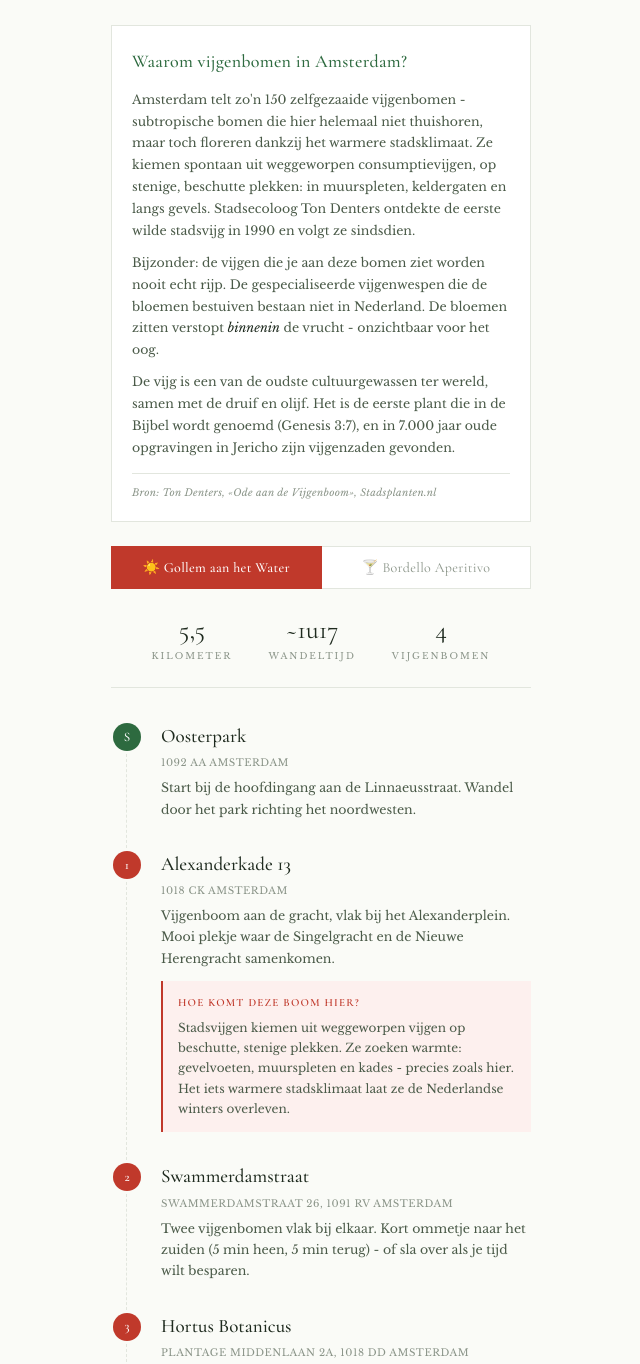
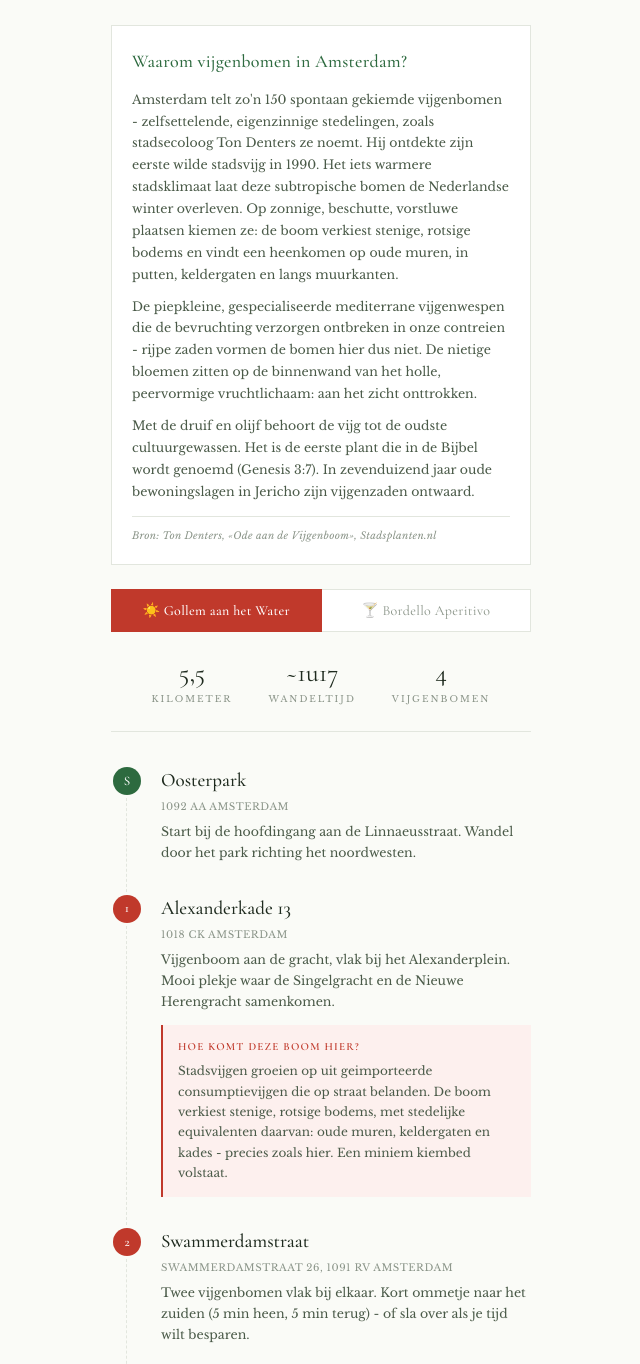
Before and after one commit to jonasvandepoel-rgb/Wandelroute, a plain HTML site: page index.html in a window 1280 px wide. Shown: the part 274-1638 px from the top of the page, without its empty margins (319-959 px from the left). Drawn offline with nearby package versions, Linux system fonts and the light colour scheme.

Commit message:
Add files via upload

```diff
--- a/index.html
+++ b/index.html
@@ -370,9 +370,9 @@
 
 <div class="intro">
   <h2>Waarom vijgenbomen in Amsterdam?</h2>
-  <p>Amsterdam telt zo'n 150 zelfgezaaide vijgenbomen - subtropische bomen die hier helemaal niet thuishoren, maar toch floreren dankzij het warmere stadsklimaat. Ze kiemen spontaan uit weggeworpen consumptievijgen, op stenige, beschutte plekken: in muurspleten, keldergaten en langs gevels. Stadsecoloog Ton Denters ontdekte de eerste wilde stadsvijg in 1990 en volgt ze sindsdien.</p>
-  <p>Bijzonder: de vijgen die je aan deze bomen ziet worden nooit echt rijp. De gespecialiseerde vijgenwespen die de bloemen bestuiven bestaan niet in Nederland. De bloemen zitten verstopt <em>binnenin</em> de vrucht - onzichtbaar voor het oog.</p>
-  <p>De vijg is een van de oudste cultuurgewassen ter wereld, samen met de druif en olijf. Het is de eerste plant die in de Bijbel wordt genoemd (Genesis 3:7), en in 7.000 jaar oude opgravingen in Jericho zijn vijgenzaden gevonden.</p>
+  <p>Amsterdam telt zo'n 150 spontaan gekiemde vijgenbomen - zelfsettelende, eigenzinnige stedelingen, zoals stadsecoloog Ton Denters ze noemt. Hij ontdekte zijn eerste wilde stadsvijg in 1990. Het iets warmere stadsklimaat laat deze subtropische bomen de Nederlandse winter overleven. Op zonnige, beschutte, vorstluwe plaatsen kiemen ze: de boom verkiest stenige, rotsige bodems en vindt een heenkomen op oude muren, in putten, keldergaten en langs muurkanten.</p>
+  <p>De piepkleine, gespecialiseerde mediterrane vijgenwespen die de bevruchting verzorgen ontbreken in onze contreien - rijpe zaden vormen de bomen hier dus niet. De nietige bloemen zitten op de binnenwand van het holle, peervormige vruchtlichaam: aan het zicht onttrokken.</p>
+  <p>Met de druif en olijf behoort de vijg tot de oudste cultuurgewassen. Het is de eerste plant die in de Bijbel wordt genoemd (Genesis 3:7). In zevenduizend jaar oude bewoningslagen in Jericho zijn vijgenzaden ontwaard.</p>
   <span class="source">Bron: Ton Denters, &laquo;Ode aan de Vijgenboom&raquo;, Stadsplanten.nl</span>
 </div>
 
@@ -407,7 +407,7 @@
     <div class="stop-desc">Vijgenboom aan de gracht, vlak bij het Alexanderplein. Mooi plekje waar de Singelgracht en de Nieuwe Herengracht samenkomen.</div>
     <div class="note">
       <span class="note-label">Hoe komt deze boom hier?</span>
-      Stadsvijgen kiemen uit weggeworpen vijgen op beschutte, stenige plekken. Ze zoeken warmte: gevelvoeten, muurspleten en kades - precies zoals hier. Het iets warmere stadsklimaat laat ze de Nederlandse winters overleven.
+      Stadsvijgen groeien op uit geimporteerde consumptievijgen die op straat belanden. De boom verkiest stenige, rotsige bodems, met stedelijke equivalenten daarvan: oude muren, keldergaten en kades - precies zoals hier. Een miniem kiembed volstaat.
     </div>
   </div>
 </div>
@@ -460,7 +460,7 @@
     <div class="stop-desc">Vijgenboom langs het water, tussen de historische pakhuizen. Het Entrepotdok was ooit het grootste opslagcomplex van Europa.</div>
     <div class="note">
       <span class="note-label">Vijgenspotting</span>
-      Let op het blad: groot, vijflobbig, stug en ruw. In april verschijnen de bladeren en kun je al kleine groene vijgjes aan de takken zien zitten. De boom kan tot 4 meter hoog worden en stoelt breed uit, zelfs vanuit een miniem kiembed.
+      Het blad komt in april te voorschijn: tamelijk groot, vijflobbig, stug en ruw. De grillige groeivorm met lenige, kronkelende takken is kenmerkend - de boom strekt zich tot 4 meter hoog en stoelt ook breed uit. Al voordat het blad verschijnt, zitten de toekomstige vijgen als glimmende, hardgroene knoppen aan de dikke takken.
     </div>
   </div>
 </div>
@@ -507,7 +507,7 @@
     <div class="stop-desc">Vijgenboom aan de gracht, vlak bij het Alexanderplein. Mooi plekje waar de Singelgracht en de Nieuwe Herengracht samenkomen.</div>
     <div class="note">
       <span class="note-label">Hoe komt deze boom hier?</span>
-      Stadsvijgen kiemen uit weggeworpen vijgen op beschutte, stenige plekken. Ze zoeken warmte: gevelvoeten, muurspleten en kades - precies zoals hier. Het iets warmere stadsklimaat laat ze de Nederlandse winters overleven.
+      Stadsvijgen groeien op uit geimporteerde consumptievijgen die op straat belanden. De boom verkiest stenige, rotsige bodems, met stedelijke equivalenten daarvan: oude muren, keldergaten en kades - precies zoals hier. Een miniem kiembed volstaat.
     </div>
   </div>
 </div>
@@ -560,7 +560,7 @@
     <div class="stop-desc">Vijgenboom langs het water, tussen de historische pakhuizen. Het Entrepotdok was ooit het grootste opslagcomplex van Europa.</div>
     <div class="note">
       <span class="note-label">Vijgenspotting</span>
-      Let op het blad: groot, vijflobbig, stug en ruw. In april verschijnen de bladeren en kun je al kleine groene vijgjes aan de takken zien zitten. De boom kan tot 4 meter hoog worden en stoelt breed uit, zelfs vanuit een miniem kiembed.
+      Het blad komt in april te voorschijn: tamelijk groot, vijflobbig, stug en ruw. De grillige groeivorm met lenige, kronkelende takken is kenmerkend - de boom strekt zich tot 4 meter hoog en stoelt ook breed uit. Al voordat het blad verschijnt, zitten de toekomstige vijgen als glimmende, hardgroene knoppen aan de dikke takken.
     </div>
   </div>
 </div>
```
